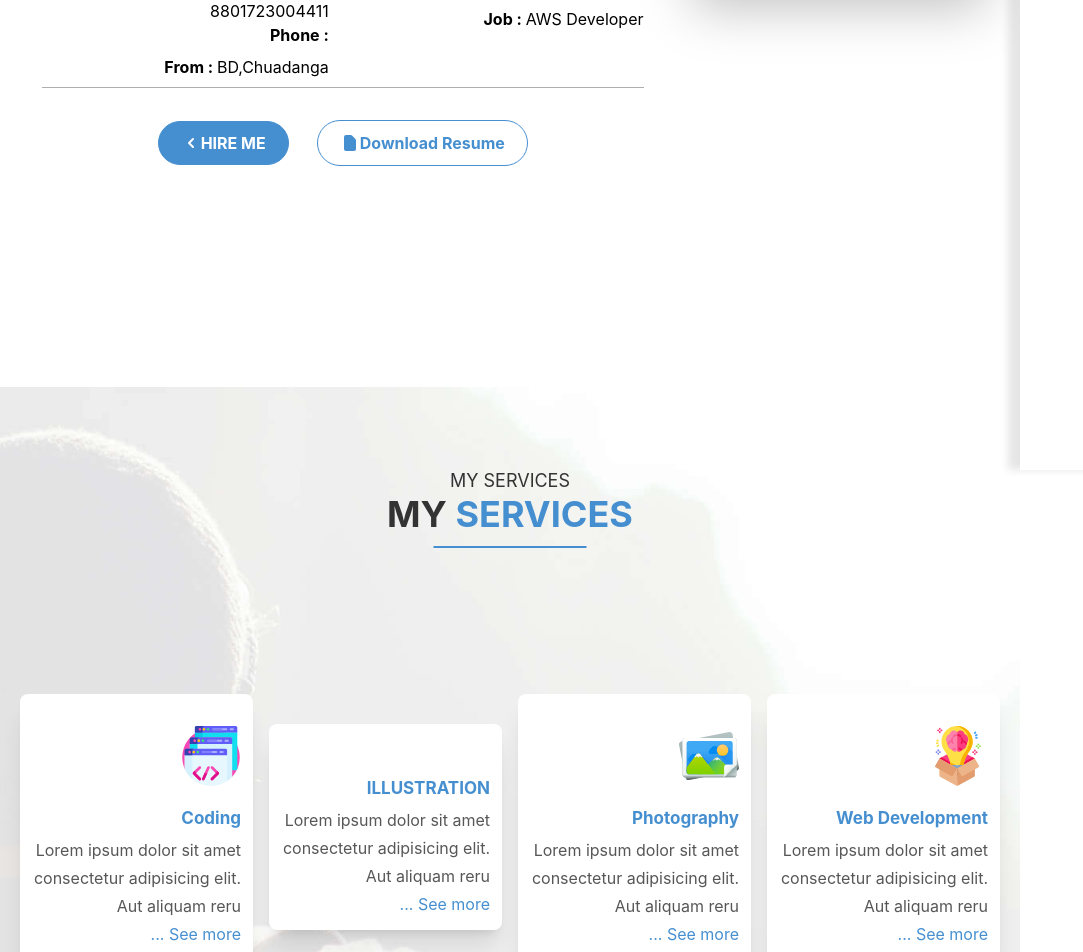
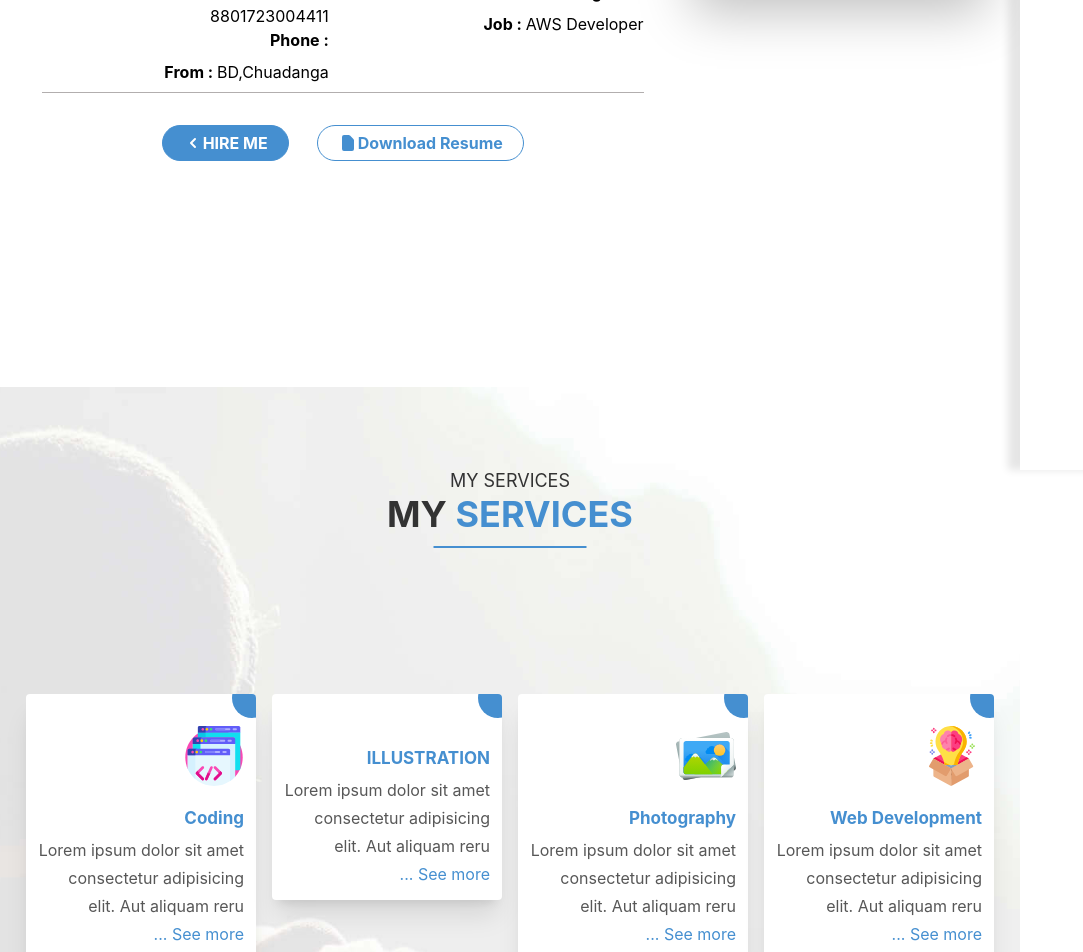
Before and after one commit to MdIbrahimKholil7/portfolio-task, a React (Create React App) app: page / in a window 1280 px wide. Shown: the part 640-1592 px from the top of the page, without its empty margins (0-1083 px from the left). Built offline with nearby package versions, Linux system fonts and the light colour scheme.

Commit message:
service card design complete

```diff
--- a/src/App.css
+++ b/src/App.css
@@ -34,7 +34,7 @@
 .hire_btn{
   background: #458fd0;
   color: white;
-  padding: 9px 22px;
+
   display: flex;
   align-items: center;
   justify-content: center;
@@ -49,7 +49,7 @@
 .resume_btn{
   background: white;
   color: #458fd0;
-  padding: 10px 22px;
+
   display: flex;
   align-items: center;
   justify-content: center;
@@ -90,3 +90,47 @@
   background-position: center;
   background-attachment: fixed;
 }
+
+
+/* service card hover effect  */
+
+.service-card {
+  display: block;
+  position: relative;
+  border-radius: 4px;
+  text-decoration: none;
+  z-index: 0;
+  overflow: hidden;
+  transition: .3s ease;
+}
+
+.service-card::before {
+  content: "";
+  position: absolute;
+  z-index: -1;
+  top: -16px;
+  right: -16px;
+  background: #458fd0;
+  height: 40px;
+  width: 40px;
+  color: #fff;
+  border-radius: 32px;
+  transform: scale(1);
+  transform-origin: 50% 50%;
+  transition: transform .5s ease-out;
+}
+
+.service-card:hover::before {
+  transform: scale(35);
+
+}
+
+.service-card:hover {
+  margin-top: 60px;
+}
+.service-card:hover h3{
+ color:#fff !important;
+}
+.service-card:hover button{
+ color:#fff !important;
+}
--- a/src/components/pages/AboutMe.js
+++ b/src/components/pages/AboutMe.js
@@ -68,7 +68,7 @@ const AboutMe = () => {
                                     </div>
                                     <div className='flex items-center justify-center md:flex-row flex-col mt-8'>
                                         <button
-                                            className='hire_btn rounded-full uppercase font-bold inline-block md:mr-7 mb-5 md:mb-0'
+                                            className='hire_btn rounded-full uppercase font-bold inline-block md:mr-7 mb-5 md:mb-0 md:px-[14px] xl:px-[20px] px-[20px] py-[5px]'
                                         >
                                             <span>
                                                 <ChevronLeftIcon
@@ -78,7 +78,7 @@ const AboutMe = () => {
                                             Hire Me
                                         </button>
                                         <button
-                                            className='resume_btn font-bold rounded-full'
+                                            className='resume_btn font-bold rounded-full md:px-[14px] xl:px-[20px] px-[20px] py-[5px]'
                                         >
                                             <span>
                                                 <DocumentIcon
--- a/src/components/pages/MyService.js
+++ b/src/components/pages/MyService.js
@@ -63,8 +63,9 @@ const MyService = () => {
                 </div>
             </div>
 
+            <div className='max-w-[1008px] mx-auto'>
                 <div
-                className='grid lg:grid-cols-4 md:grid-cols-2 grid-cols-1 lg:gap-4 md:gap-6 gap-3 px-5 py-20 '
+                    className='grid lg:grid-cols-4 md:grid-cols-2 grid-cols-1 lg:gap-4 md:gap-6 gap-3 px-5 lg:py-20 py-10'
                 >
                     {/* service card  */}
                     {
@@ -74,6 +75,7 @@ const MyService = () => {
                         />)
                     }
                 </div>
+            </div>
 
         </div>
     );
--- a/src/components/pages/MyServiceCard.js
+++ b/src/components/pages/MyServiceCard.js
@@ -20,18 +20,18 @@ const MyServiceCard = ({ service }) => {
         setOpen(false)
     }
 
-    const btn = <button className='text-[#458fd0]' onClick={handleDesc}>... See more</button>
+    const btn = <button className='text-[#458fd0] hover:text-white' onClick={handleDesc}>... See more</button>
     const showMoreBtn = details.length > 69 && btn
 
 
     return (
         <div
-        className='flex justify-center items-center'
+            className='flex justify-center items-start  relative'
         >
             <div
 
                 className='lg:max-w-[270px] md:max-w-[300px] max-w-[300px]
-                        shadow-xl p-3 rounded-lg bg-white lg:mt-20
+                        shadow-xl p-3 rounded-lg bg-white hover:text-white lg:mt-20 service-card
                          '
             >
                 <div
@@ -49,14 +49,14 @@ const MyServiceCard = ({ service }) => {
                     >
                         {title}
                     </h3>
-                    <article className='leading-7 text-[#575757]'>
+                    <article className='leading-7 hover:text-white text-[#575757]'>
                         {
                             desc
                         }
                         <>
-                            <span className='ml-1'>
+                            <span className='ml-1 block'>
                                 {
-                                    open ? <button className='text-[#458fd0]' onClick={handleShowLess}>ShowLess</button> : showMoreBtn
+                                    open ? <button className='text-[#458fd0] hover:text-white' onClick={handleShowLess}>ShowLess</button> : showMoreBtn
                                 }
                             </span>
                         </>
```
Lines whose indentation alone changed are shown as unchanged.
